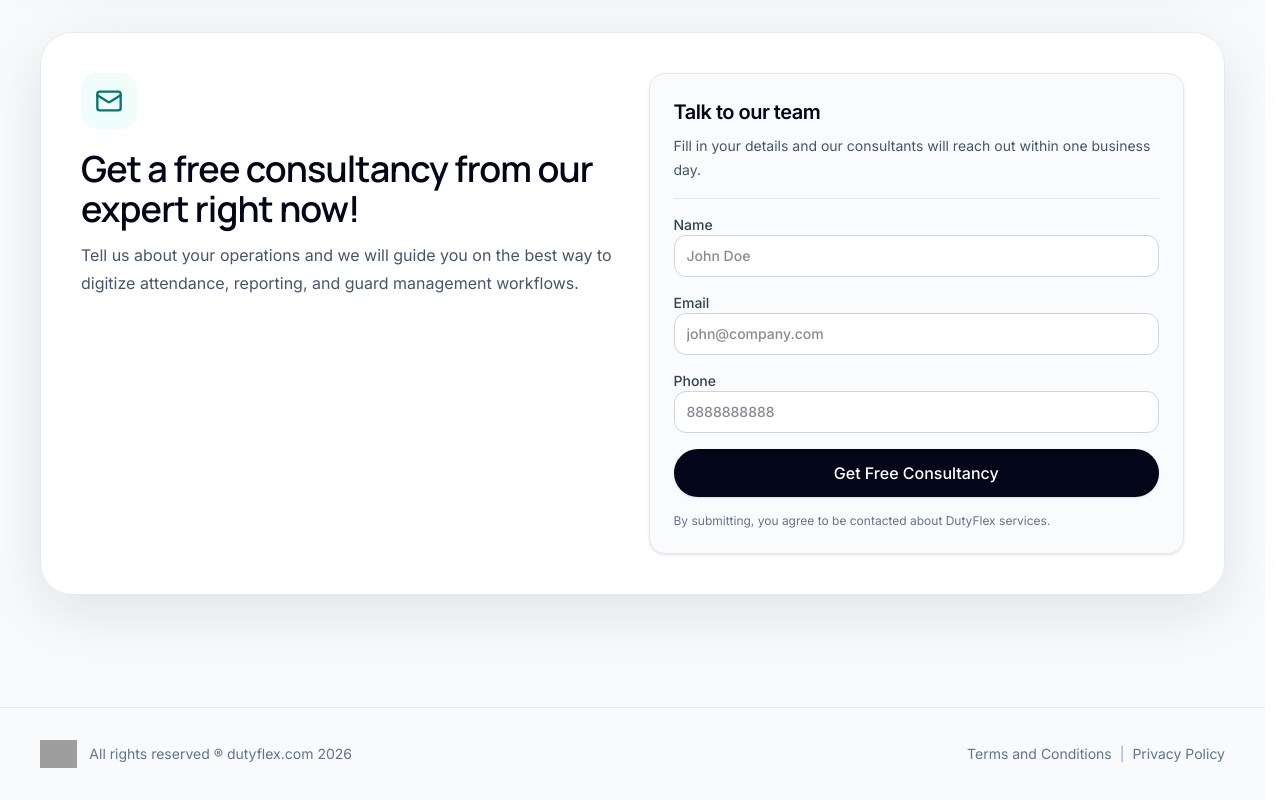
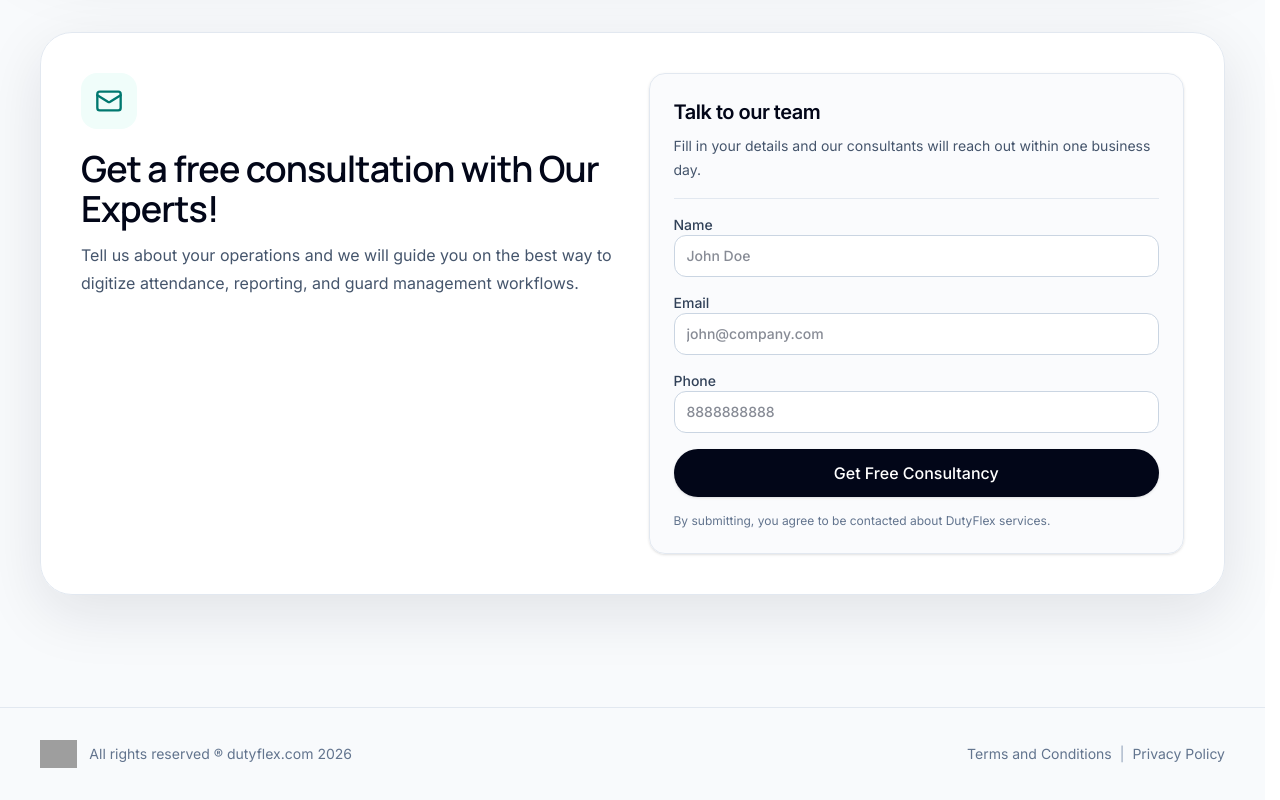
Before and after one commit to icoderarely/dutyflex-site-revamp, a React (Vite) app: page / in a window 1280 px wide. Shown: the part 5303-6103 px from the top of the page. Built offline with nearby package versions, Linux system fonts and the light colour scheme; no server answers; grey boxes are pictures that could not be loaded.

Commit message:
changes to contact title

```diff
--- a/src/sections/ContactSection.tsx
+++ b/src/sections/ContactSection.tsx
@@ -17,7 +17,7 @@ export function ContactSection() {
 
               <div className="space-y-3">
                 <h2 className="font-display text-3xl font-semibold tracking-tight text-slate-950 sm:text-4xl">
-                  Get a free consultancy from our expert right now!
+                  Get a free consultation with Our Experts!
                 </h2>
                 <p className="max-w-xl text-base leading-7 text-slate-600">
                   Tell us about your operations and we will guide you on the
```
